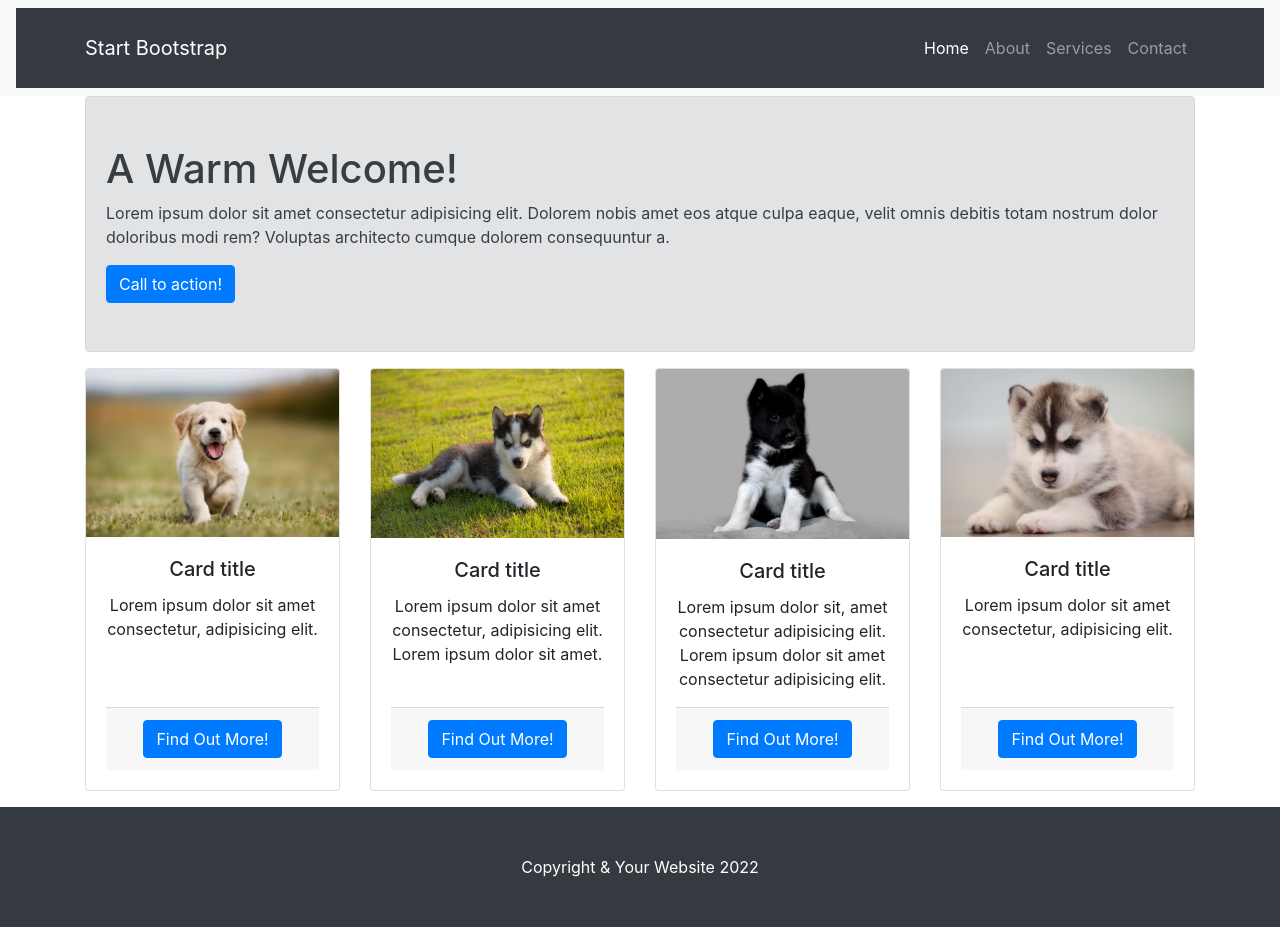
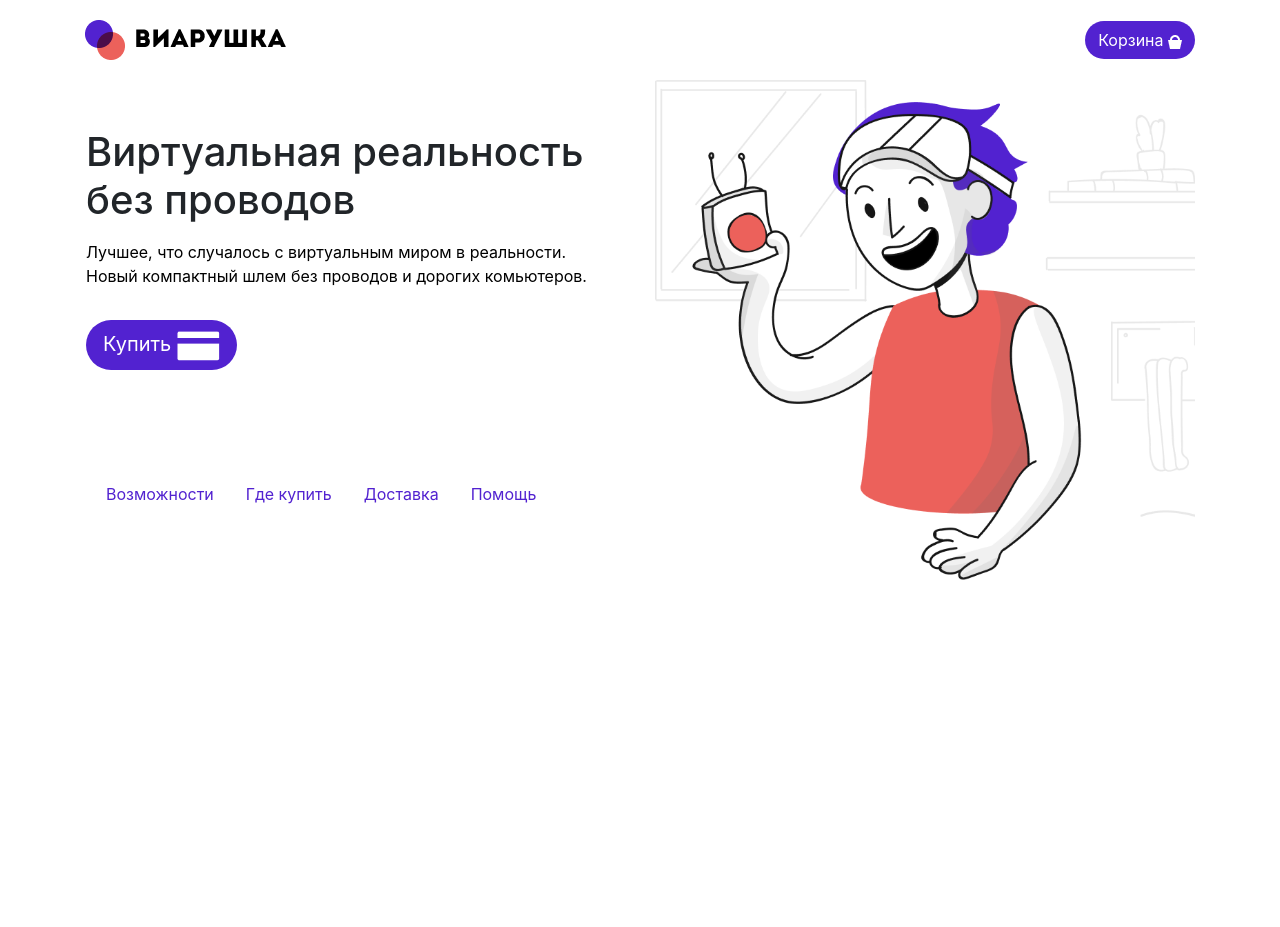
Before and after one commit to ElenaNaychuk/Week-5-Homework, a plain HTML site: page index.html in a window 1280 px wide. After the commit the page ends 800 px from the top, so only its background shows below. Drawn offline with nearby package versions, Linux system fonts and the light colour scheme; a script that the page names is missing.

Commit message:
VR_Colors-Figma

```diff
--- a/assets/styles/style.css
+++ b/assets/styles/style.css
@@ -3,25 +3,82 @@
     padding: 0;
 }
 
-.header {
+body {
+    max-width: 1440;
+    margin: 0 auto;
+}
+
+.header {            /* Самый верхний блок */
     height: 10vh;
 }
 
-.row {
-    text-align: center;
-}
-
-.footer {
-    display: flex;
-    height: 15vh;
-    color: white;
-    align-items: center;
-    justify-content: center;
-}
-.card {
+.header__logo img {
+    width: 100%;
     height: 100%;
 }
 
-.card-body {
+.header__button-card {    /* Кнопка "КОРЗИНА" */
+    display: inline-block;
+    border-radius: 30px;
+    background-color: #5222D0;
+}
+
+.welcome {
+    flex-wrap: wrap;
+}
+
+.welcome__text {
+    color: #000000;
+}
+
+.welcome__button button {     /* Кнопка "КУПИТЬ" */
+    display: block;
+    border-radius: 100px;
+    background-color: #5222D0;
+    color: #FFFFFF;
+}
+
+.main-picture {   /* Основная картинка */
+    width: 100%;
+}
+
+.nav-item a {     /* Меню кнопки синего цвета */
+    color: #5222D0;
+}
+
+.welcome__menu {
+    margin-top: 13vh;
+}
+
+/* Вторая страница ВОЗМОЖНОСТИ */
+
+.advantages {
     display: flex;
+    flex-wrap: wrap;
 }
+
+.advantages-3 {
+    margin: 0 auto;
+}
+
+.card img{
+    height: 45vh;
+    background: #EC615B;
+}
+
+.advantages__title {
+    color: #000000;
+}
+
+.advantages__text {
+    color: #000000;
+}
+
+.column-form {
+    margin: 0 auto;
+    background: #EC615B;
+}
+
+.welcome__menu_black .nav-item a {  /* Меню кнопки чёрного цвета */
+    color: #000000;
+}
--- a/index.html
+++ b/index.html
@@ -7,95 +7,60 @@
     <meta name="viewport" content="width=device-width, initial-scale=1, shrink-to-fit=no">
 </head>
 <body>
-    <nav class="navbar navbar-expand-lg bg-light">
-        <div class="container-fluid navbar-dark bg-dark">
-        <div class="container header">
-          <a class="navbar-brand" href="#">Start Bootstrap</a>
-          <button class="navbar-toggler" type="button" data-bs-toggle="collapse" data-bs-target="#navbarSupportedContent" aria-controls="navbarSupportedContent" aria-expanded="false" aria-label="Переключатель навигации">
-            <span class="navbar-toggler-icon"></span>
-          </button>
-          <div class="collapse navbar-collapse justify-content-end" id="navbarSupportedContent">
-            <ul class="navbar-nav me-auto mb-2 mb-lg-0">
-              <li class="nav-item">
-                <a class="nav-link active" aria-current="page" href="#">Home</a>
-              </li>
-              <li class="nav-item">
-                <a class="nav-link" href="#">About</a>
-              </li>
-              <li class="nav-item">
-                <a class="nav-link" href="#">Services</a>
-              </li>
-              <li class="nav-item">
-                <a class="nav-link" href="#">Contact</a>
-              </li>
-                </ul>
-              </li>
+    <div class="container">
+        <div class="row">
+            <div class="col-12 header d-flex justify-content-between align-items-center">
+                <div class="header__logo">
+                    <img src="assets/images/logo.png" alt="logo">
+                </div>
+                <div class="header__button-card">        <!-- Кнопка "КОРЗИНА" -->
+                    <button type="button" class="btn text-white">Корзина <img src="assets/images/ico-basket.png">
+                    </button>
+                </div>
             </div>
-          </div>
         </div>
-    </nav>
-    <div class="container">
-        <div class="alert alert-secondary pt-5 pb-5" role="alert">
-            <h1>A Warm Welcome!</h1>
-            <p>Lorem ipsum dolor sit amet consectetur adipisicing elit. Dolorem nobis amet eos atque culpa eaque, velit omnis debitis totam nostrum dolor doloribus modi rem? Voluptas architecto cumque dolorem consequuntur a.</p>
-            <button type="button" class="btn btn-primary">Call to action!</button>
-        </div>
-        <div class="row mb-3">
-            <div class="col-12 col-md-6 col-xl-3">
-                <div class="card">
-                    <img src="assets/images/a-dog-1.jpg" class="card-img-top" alt="dog">
-                    <div class="card-body flex-column">
-                        <h5 class="card-title">Card title</h5>
-                        <p class="card-text">Lorem ipsum dolor sit amet consectetur, adipisicing elit.</p>
-                        <div class="card-footer mt-auto">
-                            <a href="#" class="btn btn-primary">Find Out More!</a>
-                          </div>
+        <div class="row welcome">
+            <div class="col col-lg-6 one-colunm">
+                <div class="row">
+                    <div class="col-12 welcome__title pl-3 pt-5">
+                        <h1>Виртуальная реальность без проводов</h1>   <!-- Заголовок -->
+                    </div>
+                </div>
+                <div class="row">
+                    <div class="col-12 welcome__text pl-3 pr-5 pt-2">
+                        <p>Лучшее, что случалось с виртуальным миром в реальности. Новый компактный шлем без проводов и дорогих комьютеров. </p>
+                    </div>
+                </div>
+                <div class="row">
+                    <div class="col-12 welcome__button pl-3 pt-3">      <!-- Кнопка "КУПИТЬ" -->
+                        <button type="button" class="btn btn-lg text-white">Купить <img src="assets/images/ico.png">
+                        </button>
+                    </div>
+                </div>
+                <div class="row">
+                    <div class="col-12 welcome__menu pl-1 ml-3">    <!-- Навигация синий цвет кнопок -->
+                        <ul class="nav">
+                            <li class="nav-item">
+                              <a class="nav-link active" href="2-index.html">Возможности</a>
+                            </li>
+                            <li class="nav-item">
+                              <a class="nav-link" href="#">Где купить</a>
+                            </li>
+                            <li class="nav-item">
+                              <a class="nav-link" href="#">Доставка</a>
+                            </li>
+                            <li class="nav-item">
+                              <a class="nav-link" href="#">Помощь</a>
+                            </li>
+                          </ul>
                     </div>
                 </div>
             </div>
-            <div class="col-12 col-md-6 col-xl-3">
-                <div class="card">
-                    <img src="assets/images/a-dog-2.jpg" class="card-img-top" alt="dog">
-                    <div class="card-body flex-column">
-                        <h5 class="card-title">Card title</h5>
-                        <p class="card-text">Lorem ipsum dolor sit amet consectetur, adipisicing elit. Lorem ipsum dolor sit amet.</p>
-                    <div class="card-footer mt-auto">
-                        <a href="#" class="btn btn-primary">Find Out More!</a>
-                    </div>
-                    </div>
-                </div>
+            <div class="col col-lg-6 two-colunm">
+                <img src="assets/images/main-picture.png" class=" main-picture">
             </div>
-            <div class="col-12 col-md-6 col-xl-3">
-                <div class="card">
-                    <img src="assets/images/a-dog-6.jpg" class="card-img-top" alt="dog">
-                    <div class="card-body flex-column">
-                        <h5 class="card-title">Card title</h5>
-                        <p class="card-text">Lorem ipsum dolor sit, amet consectetur adipisicing elit. Lorem ipsum dolor sit amet consectetur adipisicing elit.</p>
-                    <div class="card-footer mt-auto">
-                        <a href="#" class="btn btn-primary">Find Out More!</a>
-                    </div>
-                    </div>
-                </div>
-            </div>
-            <div class="col-12 col-md-6 col-xl-3">
-                <div class="card">
-                <img src="assets/images/a-dog-4.jpg" class="card-img-top" alt="dog">
-                <div class="card-body flex-column">
-                        <h5 class="card-title">Card title</h5>
-                        <p class="card-text">Lorem ipsum dolor sit amet consectetur, adipisicing elit.</p>
-                    <div class="card-footer mt-auto">
-                        <a href="#" class="btn btn-primary">Find Out More!</a>
-                    </div>
-                </div>
-                </div>
-            </div>
+        </div>
 
-    </div>
-    </div>
-    <div class="container-fluid bg-dark">
-        <div class="row">
-            <div class="col footer">Copyright & Your Website 2022</div>
-        </div>
     </div>
 
     <script src="https://code.jquery.com/jquery-3.5.1.slim.min.js" integrity="sha384-DfXdz2htPH0lsSSs5nCTpuj/zy4C+OGpamoFVy38MVBnE+IbbVYUew+OrCXaRkfj" crossorigin="anonymous"></script>
```
Also changed, not shown: 2-index.html (added, +120 -0 lines), assets/images/ico-basket.png (added), assets/images/ico.png (added), assets/images/logo.png (added), assets/images/main-picture.png (added), assets/images/praktikum1 1.png (added), assets/images/praktikum2 1.png (added), assets/images/praktikum3 1.png (added).
